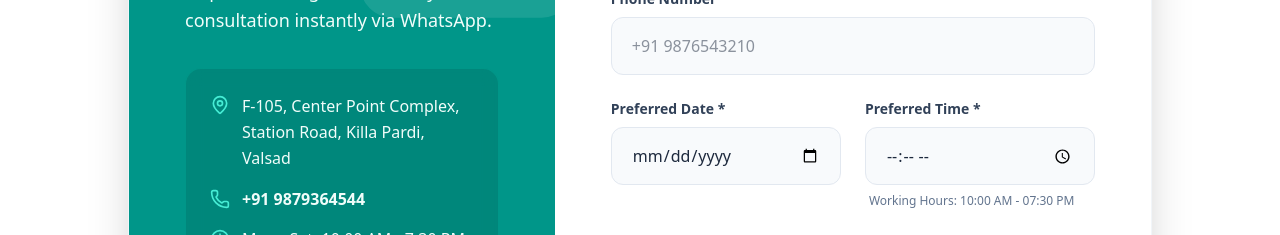
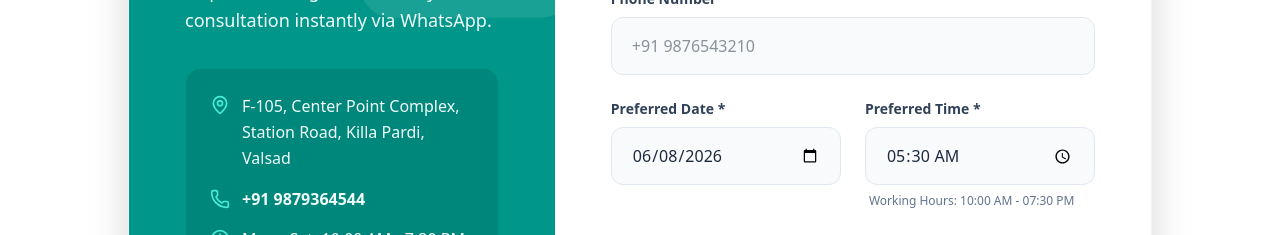
Before and after one commit to mahakal404/Harini-Dental-Care-Implant-Center, a Next.js app: page / in a window 1280 px wide. Shown: the part 6320-6555 px from the top of the page. Built offline with nearby package versions, Linux system fonts and the light colour scheme.

Commit message:
Add intelligent auto-fill for booking form Date and Time

```diff
--- a/src/app/page.tsx
+++ b/src/app/page.tsx
@@ -1,6 +1,6 @@
 "use client";
 
-import React, { useState } from 'react';
+import React, { useState, useEffect } from 'react';
 import Link from 'next/link';
 import Image from 'next/image';
 import {
@@ -58,6 +58,36 @@ export default function Home() {
     time: '',
     message: ''
   });
+
+  useEffect(() => {
+    const now = new Date();
+
+    // Format Date to YYYY-MM-DD
+    const yyyy = now.getFullYear();
+    const mm = String(now.getMonth() + 1).padStart(2, '0');
+    const dd = String(now.getDate()).padStart(2, '0');
+    const formattedDate = `${yyyy}-${mm}-${dd}`;
+
+    // Round Time to next 30 mins
+    let minutes = now.getMinutes();
+    let hours = now.getHours();
+
+    if (minutes > 0 && minutes <= 30) {
+      minutes = 30;
+    } else if (minutes > 30) {
+      minutes = 0;
+      hours += 1;
+      if (hours === 24) hours = 0;
+    }
+
+    const formattedTime = `${String(hours).padStart(2, '0')}:${String(minutes).padStart(2, '0')}`;
+
+    setFormData(prev => ({
+      ...prev,
+      date: formattedDate,
+      time: formattedTime
+    }));
+  }, []);
 
   const handleWhatsAppSubmit = (e: React.FormEvent) => {
     e.preventDefault();
```
